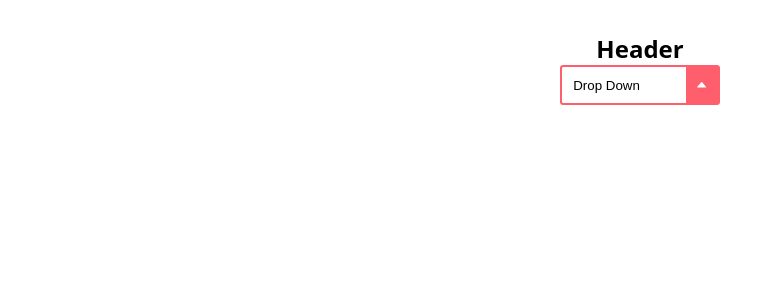
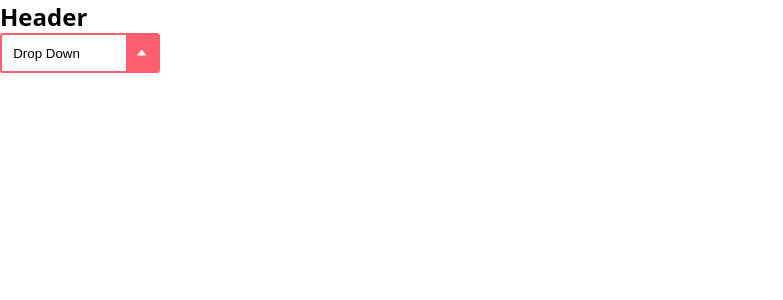
Before and after one commit to lukinoo/React-intern, a React (Vite) app: page / in a window 1280 px wide. Shown: the top 300 px of the page, without its empty margins (0-783 px from the left). Built offline with nearby package versions, Linux system fonts and the light colour scheme.

Commit message:
removing root vars, #root default styles and dropdown list flexbox

```diff
--- a/src/App.css
+++ b/src/App.css
@@ -10,15 +10,3 @@ body {
   font-family: system-ui, -apple-system, BlinkMacSystemFont, "Segoe UI", Roboto,
     Oxygen, Ubuntu, Cantarell, "Open Sans", "Helvetica Neue", sans-serif;
 }
-
-:root {
-  --light-pink: #ff5f6d;
-  --light-white: #ffffff;
-}
-
-#root {
-  max-width: 1280px;
-  margin: 0 auto;
-  padding: 2rem;
-  text-align: center;
-}
--- a/src/components/Dropdown/DropDown.styled.js
+++ b/src/components/Dropdown/DropDown.styled.js
@@ -2,10 +2,6 @@ import styled from "styled-components";
 
 export const SDropDownWrapper = styled.div`
   position: relative;
-  display: flex;
-  flex-direction: column;
-  align-items: center;
-  gap: 0.5rem 0;
 `;
 
 export const SDropDownButton = styled.button`
```
